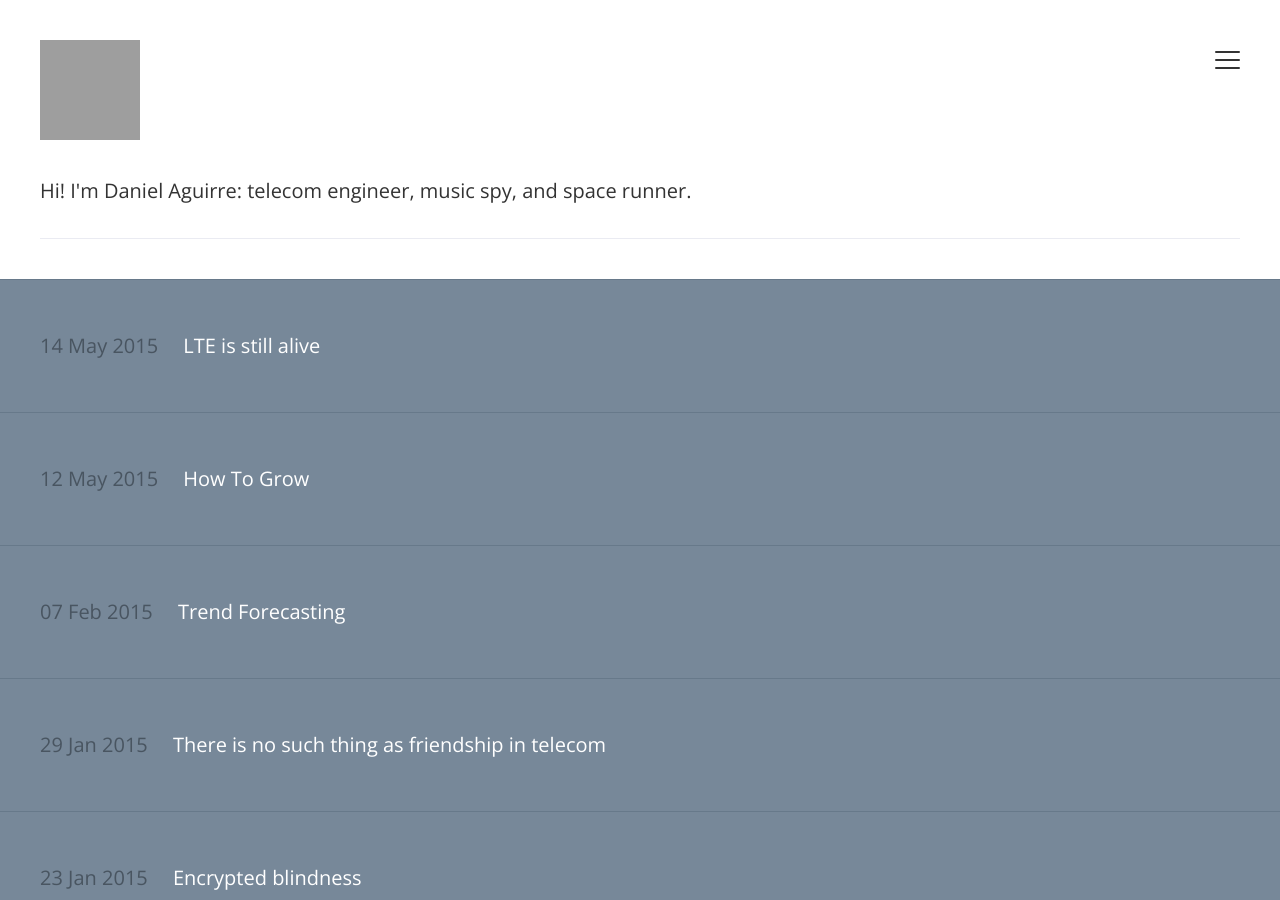
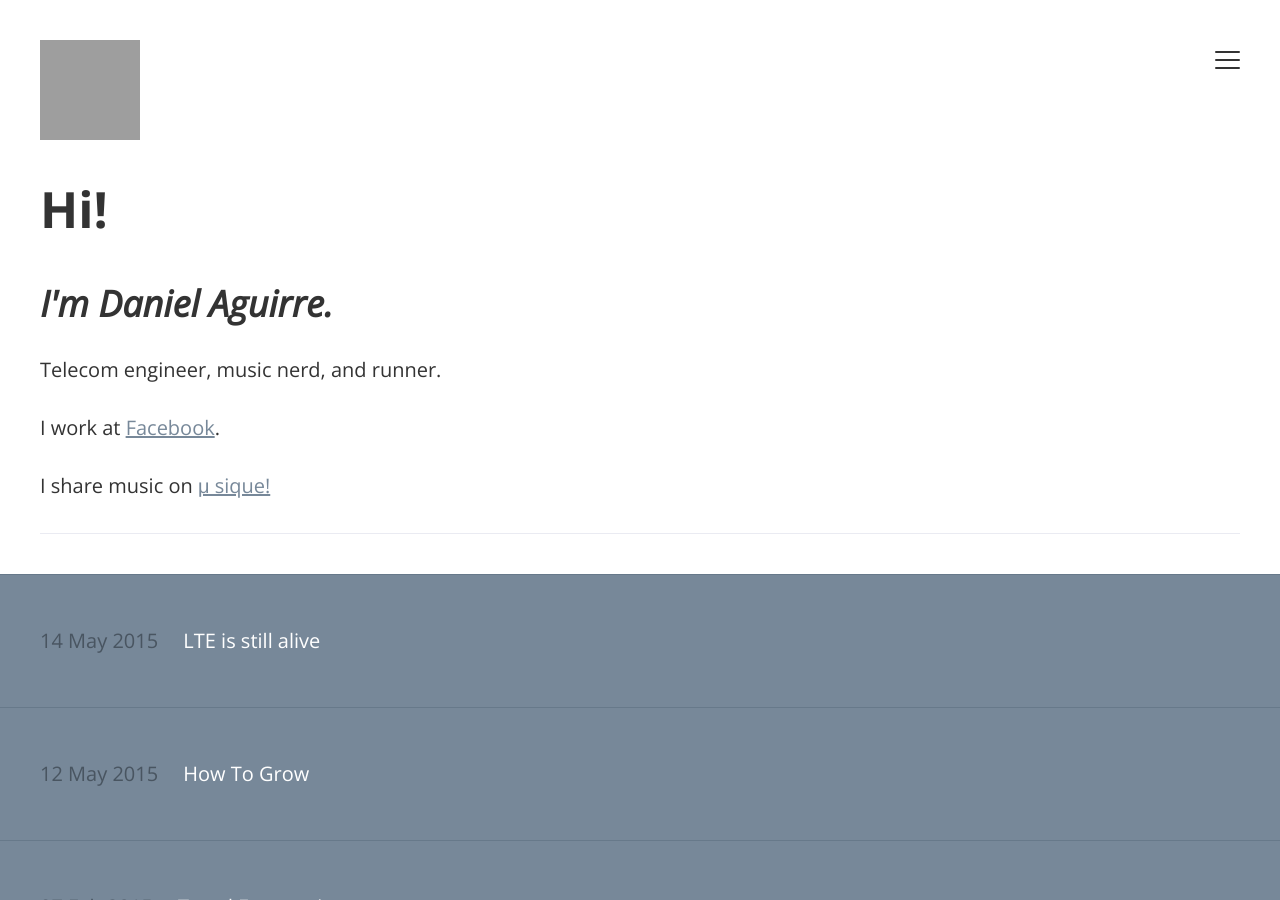
Before and after one commit to gdaq/gdaq.github.io, a Jekyll site: the page built from index.html, in a window 1280 px wide and 900 px high. Built offline with Jekyll 4.4.1, drawn with Linux system fonts in a browser that asks for light colours; the list of posts is cut into pages by our own code; grey boxes are pictures that could not be loaded.

Commit message:
Update default.html

```diff
--- a/_layouts/default.html
+++ b/_layouts/default.html
@@ -5,11 +5,6 @@
 <!--[if gt IE 8]><!--> <html class="no-js"> <!--<![endif]-->
   <head>
       <title>{{ site.name }} - {{ site.description }}</title>
-	  <h1>I'm Daniel Aguirre.</h1>
-          <p>Telecom engineer, music nerd, and runner.</p>
-	  <p>I work at <a href="https://connectivity.fb.com">Facebook</a>.</p>
-          <p>I share music on <a href="http://mu-sique.com">μ sique!</a></p>
-          <p></p>
       <meta charset="utf-8">
       <meta http-equiv="X-UA-Compatible" content="IE=edge,chrome=1">
       <meta http-equiv="content-language" content="en-gb" />
@@ -103,8 +98,12 @@
           <a class="menu-icon" title="Open Bio"><span class="lines"></span></a>
        	<p></p>
         <nav class="navigation">
-         <p>Hi! I'm Daniel Aguirre: telecom engineer, music spy, and space runner.
-</p>
+       	  <h1>Hi!</h1>
+		<h2>I'm Daniel Aguirre.</h2>
+          		<p>Telecom engineer, music nerd, and runner.</p>
+	  		<p>I work at <a href="https://connectivity.fb.com">Facebook</a>.</p>
+          		<p>I share music on <a href="http://mu-sique.com">μ sique!</a></p>
+          <p></p>
       </ul>
     </nav>
      </div>
```
